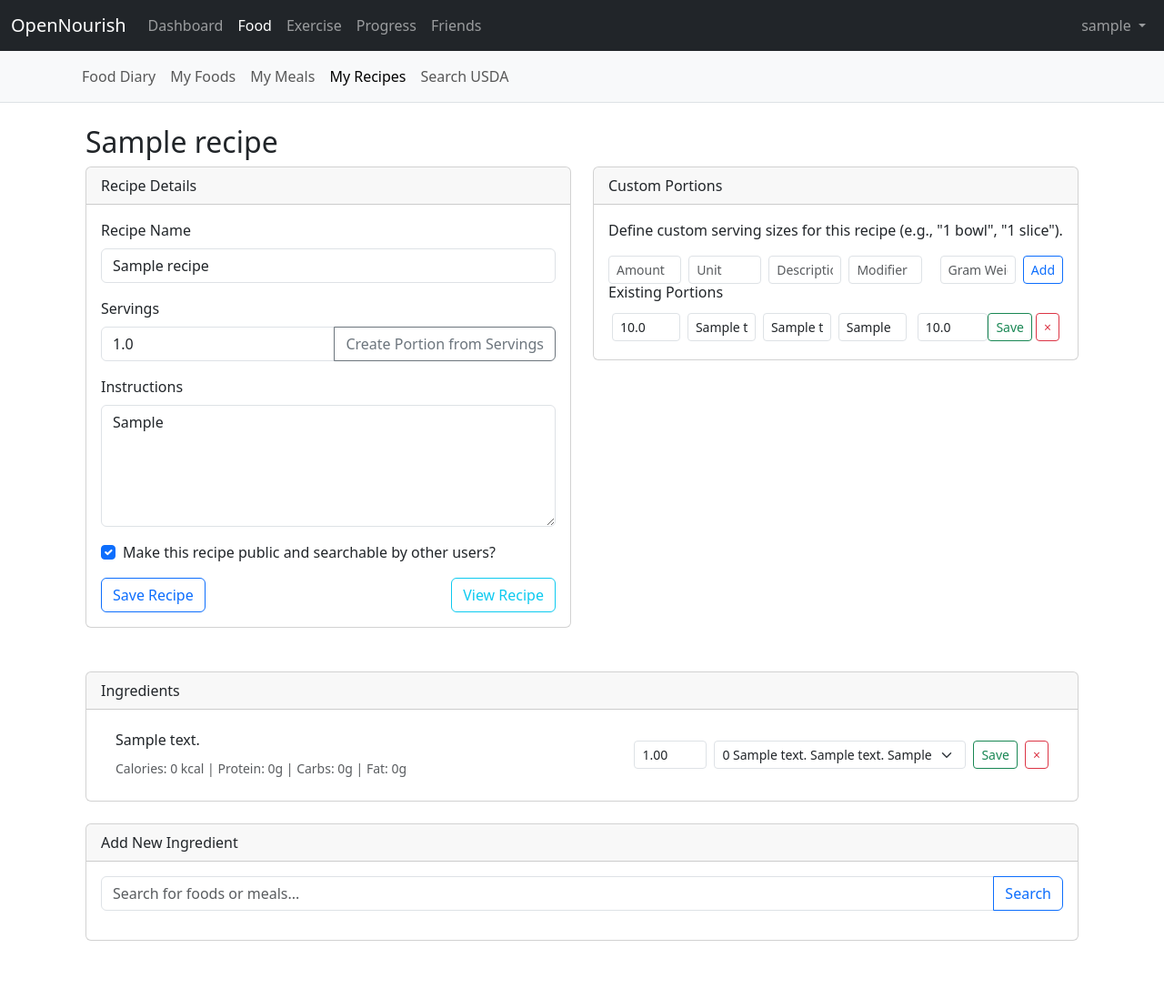
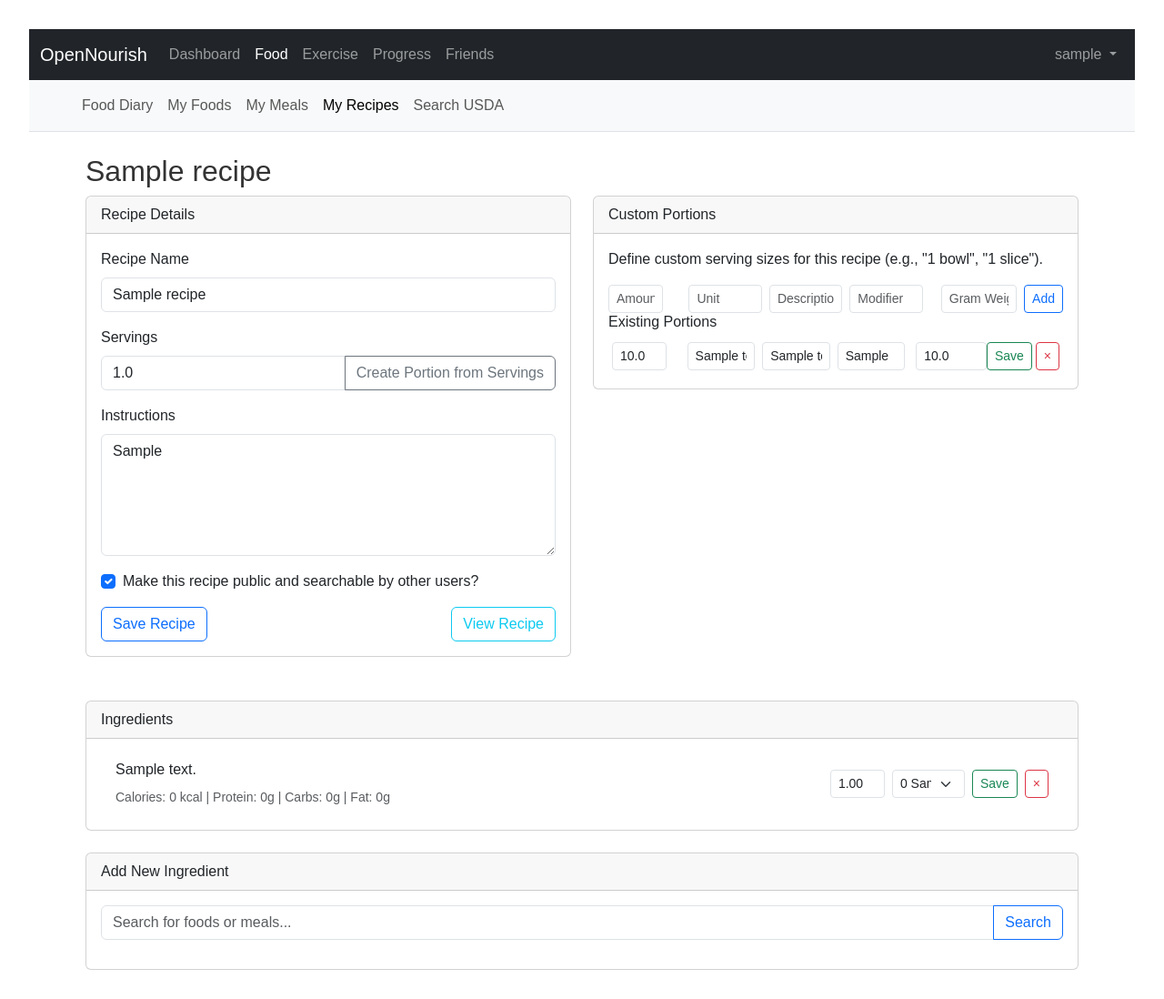
Before and after one commit to alpharesearch/OpenNourish, a Flask app: page /recipes/1/edit in a window 1280 px wide. Shown: the whole page at 91% size. Before the commit the page ends 1034 px from the top, so only its background shows below. Run offline with Flask 3, Linux system fonts and the light colour scheme; a user stored in the database is signed in; tables that the repository leaves empty hold one stand-in row (values such as "Sample post"); some libraries are stand-ins or nearby versions.

Commit message:
refactor(ui): Standardize form input widths for UI consistency     2     3 This commit harmonizes the styling of form inputs across the application by standardizing the widths of       `amount`/`quantity` fields and `portion` dropdowns. This creates a more visually consistent and polished user       interface.     4     5 Key changes include:     6     7 -   **Standardized Input Widths:** All `amount` and `quantity` input fields are now set to a width of `60px`,       and all `portion_id` select dropdowns are set to `80px`.     8 -   **Centralized Styling:** Inline `style` attributes were removed from the templates and replaced with CSS       rules in the main `static/style.css` stylesheet for better maintainability.     9 -   **Updated `GEMINI.md`:** The design directives in `GEMINI.md` have been updated to reflect these new       standards, ensuring future development aligns with the established UI conventions.    10 -   **Removed Redundancy:** A duplicate "Code Style" section was removed from `GEMINI.md` to improve clarity.    11    12 These changes affect the diary, meal editor, recipe editor, and search pages, resulting in a cleaner and more       consistent user experience.

```diff
--- a/static/style.css
+++ b/static/style.css
@@ -27,3 +27,12 @@ a {
     flex: 1; /* Allows each form container to grow and shrink */
     min-width: 300px; /* Ensures forms don't get too small */
 }
+
+input[name="amount"],
+input[name="quantity"] {
+  width: 60px;
+}
+
+select[name="portion_id"] {
+  width: 80px;
+}
--- a/templates/base.html
+++ b/templates/base.html
@@ -6,6 +6,7 @@
     <title>{% block title %}OpenNourish{% endblock %}</title>
     <link rel="icon" href="{{ url_for('static', filename='favicon.ico') }}" type="image/x-icon">
     <link href="https://cdn.jsdelivr.net/npm/bootstrap@5.3.3/dist/css/bootstrap.min.css" rel="stylesheet" integrity="sha384-QWTKZyjpPEjISv5WaRU9OFeRpok6YctnYmDr5pNlyT2bRjXh0JMhjY6hW+ALEwIH" crossorigin="anonymous">
+    <link rel="stylesheet" href="{{ url_for('static', filename='style.css') }}">
     <script src="https://cdn.jsdelivr.net/npm/chart.js"></script>
   </head>
   <body>
--- a/templates/diary/diary.html
+++ b/templates/diary/diary.html
@@ -103,8 +103,8 @@
                         {% if not is_read_only %}
                         <div class="d-flex justify-content-end align-items-center">
                             <form method="POST" action="{{ url_for('diary.update_entry', log_id=item.log_id) }}" class="d-flex align-items-center">
-                                <input type="number" name="amount" value="{{ item.amount|round(2) }}" class="form-control form-control-sm" style="width: 80px;" step="0.01" required>
-                                <select name="portion_id" class="form-select form-select-sm ms-2" style="width: auto; max-width: 200px;">
+                                <input type="number" name="amount" value="{{ item.amount|round(2) }}" class="form-control form-control-sm" step="any" required>
+                                <select name="portion_id" class="form-select form-select-sm ms-2">
                                         {% for portion in item.portions %}
                                             <option value="{{ portion.id }}" {% if item.selected_portion_id == portion.id %}selected{% endif %}>
                                                 {{ portion.full_description_str }}
--- a/templates/diary/edit_meal.html
+++ b/templates/diary/edit_meal.html
@@ -44,9 +44,9 @@
             <div class="col-md-7">
                 <div class="d-flex justify-content-end align-items-center">
                     <form method="POST" action="{{ url_for('diary.update_meal_item', item_id=item.id) }}" class="d-flex align-items-center">
-                        <input type="number" name="quantity" value="{{ item.display_amount|round(2) }}" class="form-control form-control-sm" style="width: 80px;" step="0.01" required>
+                        <input type="number" name="quantity" value="{{ item.display_amount|round(2) }}" class="form-control form-control-sm" step="any" required>
                         <span class="ms-2 me-2">{{ item.display_serving_type }}</span>
-                        <select name="portion_id" class="form-select form-select-sm" style="width: 180px;">
+                        <select name="portion_id" class="form-select form-select-sm">
                             {% for portion in item.available_portions %}
                                 <option value="{{ portion.id }}" {% if item.selected_portion_id == portion.id %}selected{% endif %}>
                                     {{ portion.full_description_str }}
--- a/templates/recipes/edit_recipe.html
+++ b/templates/recipes/edit_recipe.html
@@ -152,8 +152,8 @@
                     <div class="d-flex gap-2">
                         <div>
                             <form action="{{ url_for('recipes.update_ingredient', ingredient_id=ingredient.id) }}" method="POST" class="d-flex align-items-center gap-2">
-                                <input type="number" step="any" name="amount" class="form-control form-control-sm" style="width: 80px;" value="{{ '%.2f'|format(ingredient.quantity) }}">
-                                <select name="portion_id" class="form-select form-select-sm" style="width: auto;">
+                                <input type="number" step="any" name="amount" class="form-control form-control-sm" value="{{ '%.2f'|format(ingredient.quantity) }}">
+                                <select name="portion_id" class="form-select form-select-sm">
                                     <option value="g" {% if ingredient.portion_description == 'g' %}selected{% endif %}>g</option>
                                     {% set food_item = ingredient.usda_food or ingredient.my_food or ingredient.linked_recipe %}
                                     {% if food_item %}
```
Also changed, not shown: GEMINI.md (+5 -15 lines), templates/search/index.html (+7 -7 lines).
